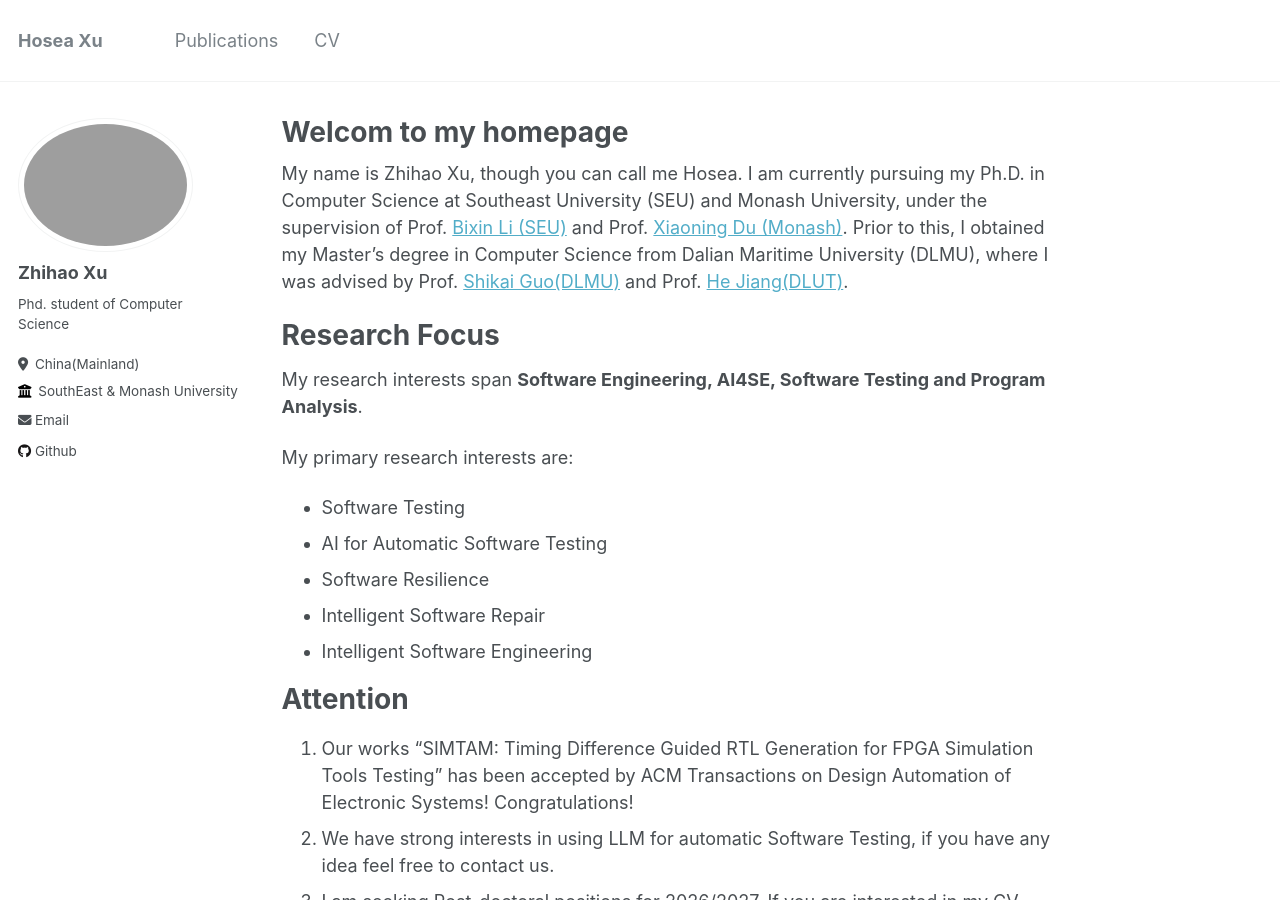
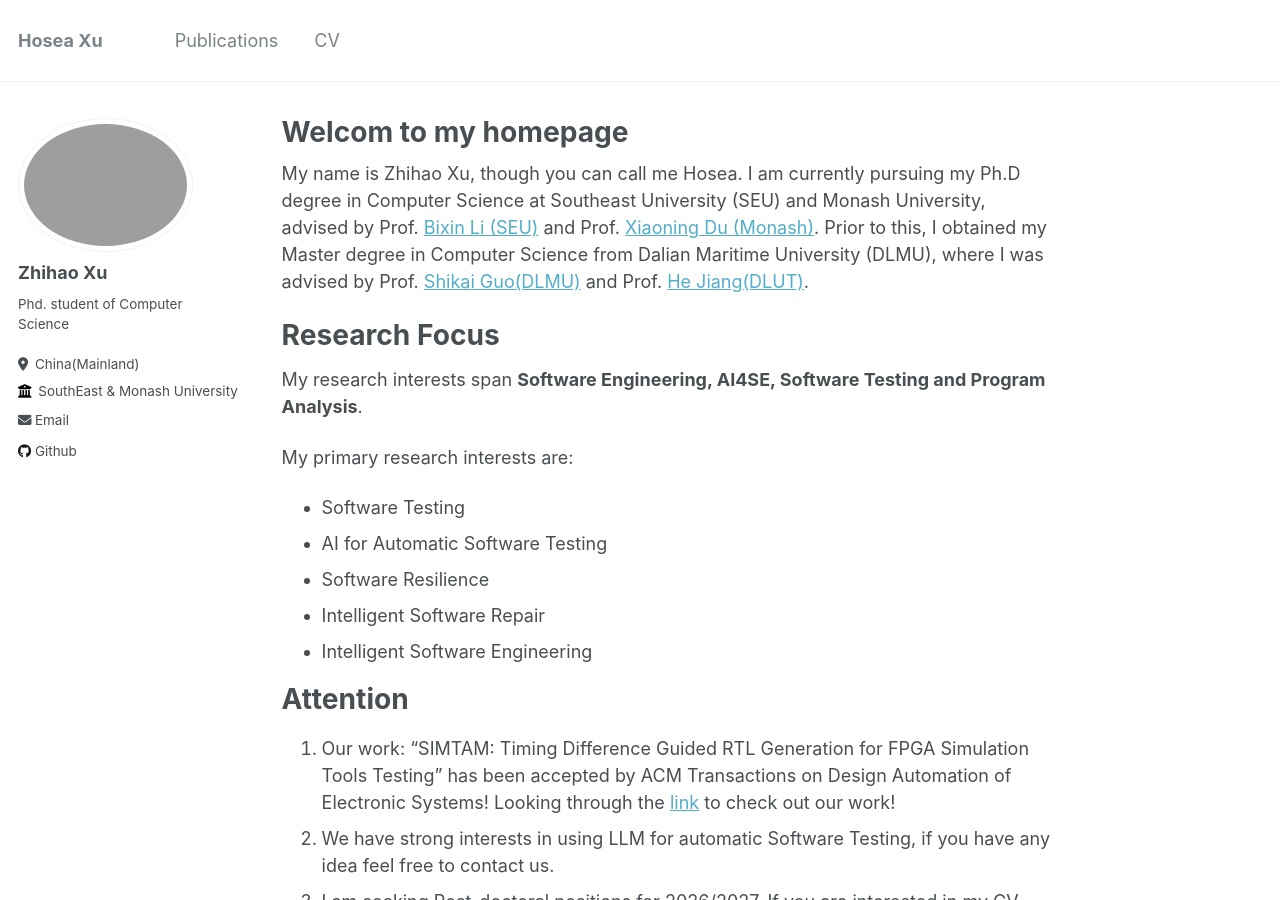
Before and after one commit to cemery123/cemery123.github.io, a Jekyll site: the page built from _pages/about.md, in a window 1280 px wide and 900 px high. Built offline with Jekyll 4.4.1, drawn with Linux system fonts in a browser that asks for light colours.

Commit message:
Update about.md

```diff
--- a/_pages/about.md
+++ b/_pages/about.md
@@ -7,7 +7,7 @@ redirect_from:
   - /about.html
 ---
 
-My name is Zhihao Xu, though you can call me Hosea. I am currently pursuing my Ph.D. in Computer Science at Southeast University (SEU) and Monash University, under the supervision of Prof. [Bixin Li (SEU)](https://cse.seu.edu.cn/_s191/2019/0102/c23024a257033/page.psp) and Prof. [Xiaoning Du (Monash)](https://xiaoningdu.github.io/). Prior to this, I obtained my Master’s degree in Computer Science from Dalian Maritime University (DLMU), where I was advised by Prof. [Shikai Guo(DLMU)](https://ieeexplore.ieee.org/author/37085829873) and Prof. [He Jiang(DLUT)](https://faculty.dlut.edu.cn/jianghe/index.htm).
+My name is Zhihao Xu, though you can call me Hosea. I am currently pursuing my Ph.D degree in Computer Science at Southeast University (SEU) and Monash University, advised by Prof. [Bixin Li (SEU)](https://cse.seu.edu.cn/_s191/2019/0102/c23024a257033/page.psp) and Prof. [Xiaoning Du (Monash)](https://xiaoningdu.github.io/). Prior to this, I obtained my Master degree in Computer Science from Dalian Maritime University (DLMU), where I was advised by Prof. [Shikai Guo(DLMU)](https://ieeexplore.ieee.org/author/37085829873) and Prof. [He Jiang(DLUT)](https://faculty.dlut.edu.cn/jianghe/index.htm).
 
 
 Research Focus
@@ -24,7 +24,7 @@ My primary research interests are:
 
 Attention
 ======
-1. Our works "SIMTAM: Timing Difference Guided RTL Generation for FPGA Simulation Tools Testing" has been accepted by ACM Transactions on Design Automation of Electronic Systems! Congratulations!
+1. Our work: "SIMTAM: Timing Difference Guided RTL Generation for FPGA Simulation Tools Testing" has been accepted by ACM Transactions on Design Automation of Electronic Systems! Looking through the [link](https://dl.acm.org/doi/10.1145/3705730) to check out our work!
 2. We have strong interests in using LLM for automatic Software Testing, if you have any idea feel free to contact us.
 3. I am seeking Post-doctoral positions for 2026/2027. If you are interested in my CV, please do not hesitate to contact me via email.
 
```
